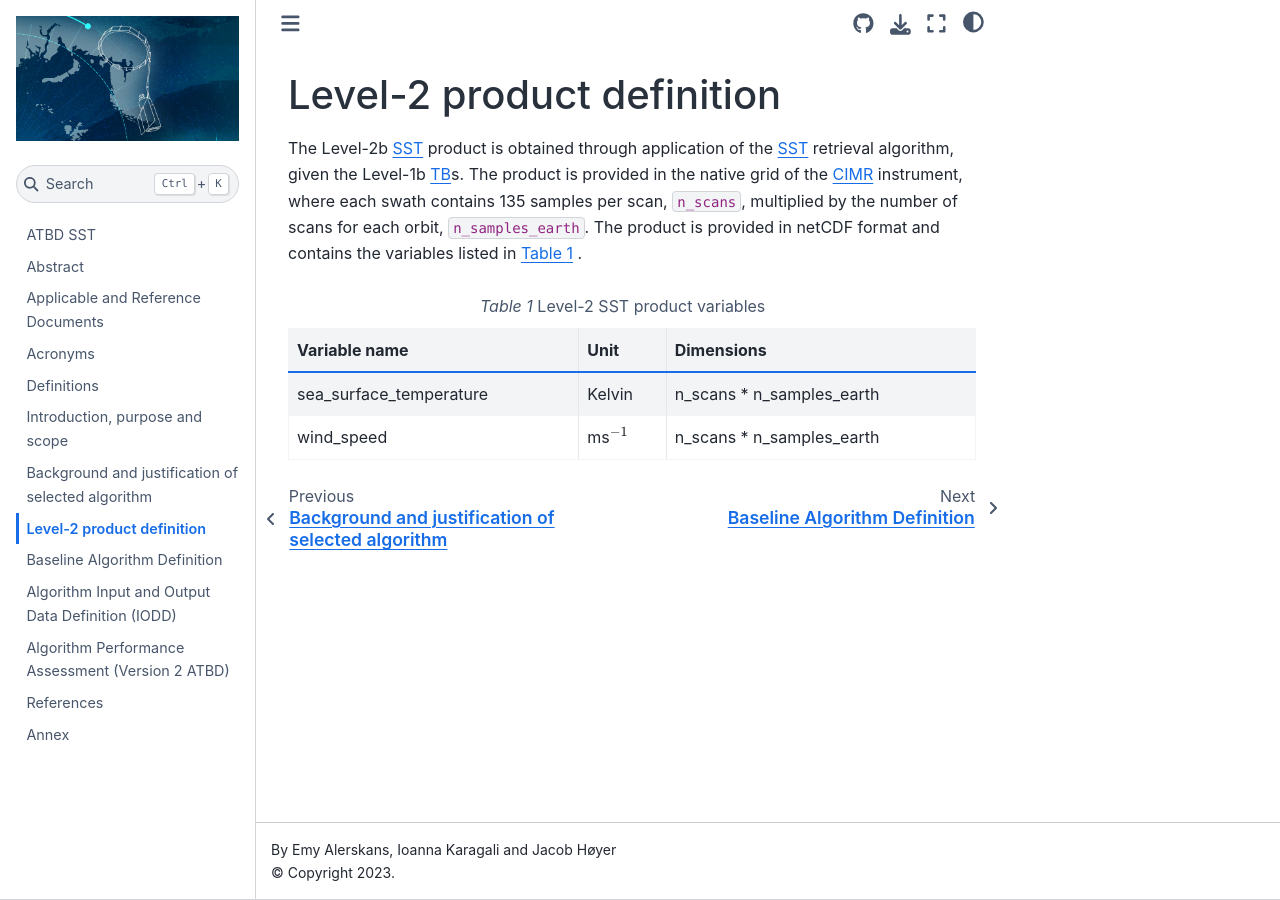
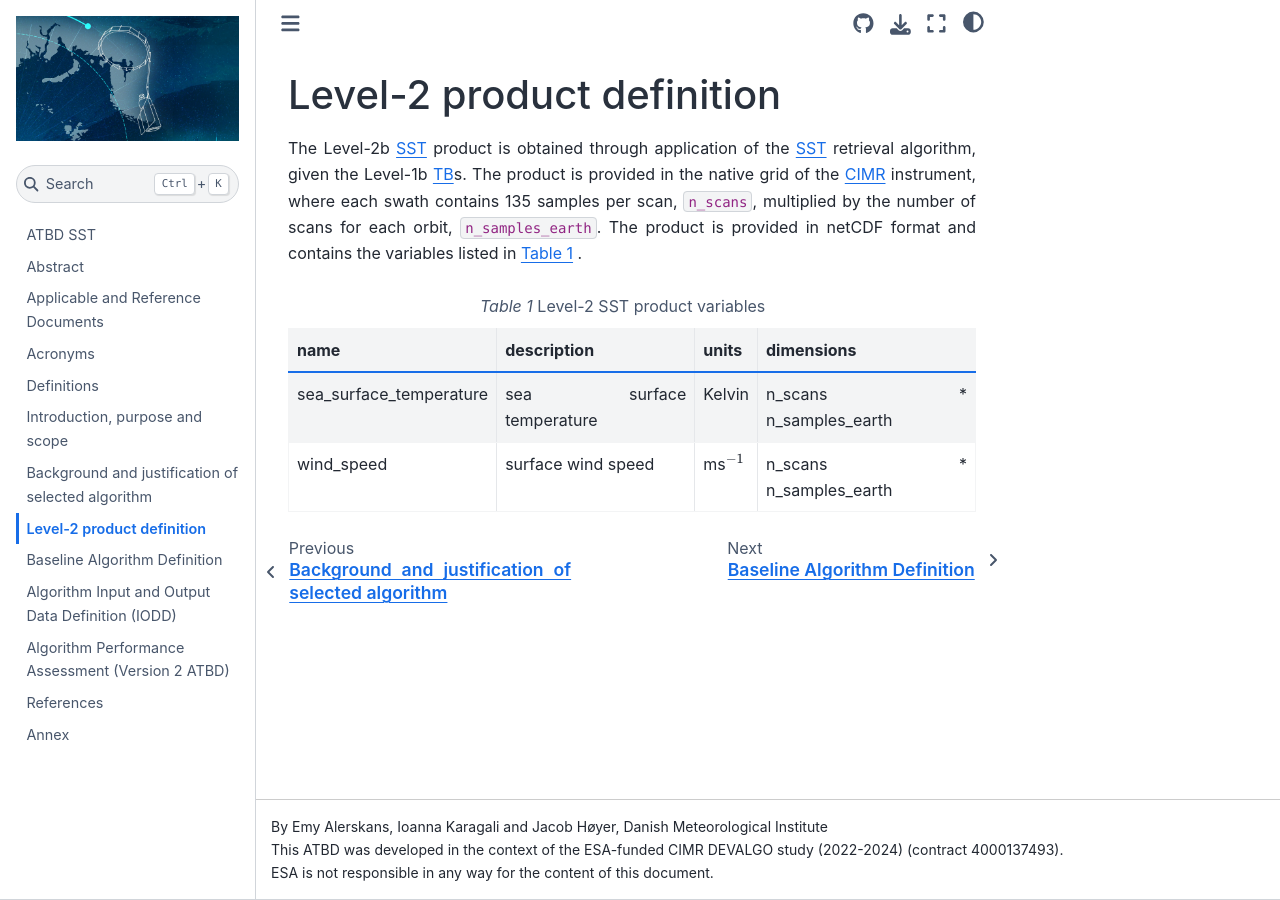
Before and after one commit to CIMR-Algos/SeaSurfaceTemperature_ATBD, a Jupyter Book: the page built from book/L2_product_definition.md, in a window 1280 px wide. Built offline with Jupyter Book 1.0.4 settings and Sphinx 7.4.7 and the Sphinx Book theme 1.1.4, drawn with Linux system fonts in a browser that asks for light colours; pages that are not in the unit, such as notebooks, are missing from menus.

Commit message:
Updates to make the ATDBs more similar
Changes are based on those proposed by Thomas Lavergne for the Sea Ice
Drift ATDB and consists of:
- Justification of the text.
- Update to the footer.
- Update the title of the book and and "v1" to it.
- Addition of "units" and "dimension" columns in the L2 product
definition table.

````diff
--- a/book/L2_product_definition.md
+++ b/book/L2_product_definition.md
@@ -4,8 +4,8 @@ The Level-2b {term}`SST` product is obtained through application of the {term}`S
 ```{table} Level-2 SST product variables
 :name: l2-product-variables
 
-| Variable name | Unit | Dimensions |
-| --- | --- | --- |
-| sea_surface_temperature | Kelvin | n_scans * n_samples_earth |
-| wind_speed | ms$^{-1}$ | n_scans * n_samples_earth |
+| name | description | units | dimensions |
+| --- | --- | --- | --- |
+| sea_surface_temperature | sea surface temperature | Kelvin | n_scans * n_samples_earth |
+| wind_speed | surface wind speed | ms$^{-1}$ | n_scans * n_samples_earth |
 ```
--- a/book/_config.yml
+++ b/book/_config.yml
@@ -1,8 +1,8 @@
 # Book settings
 # Learn more at https://jupyterbook.org/customize/config.html
 
-title: ATBD SST
-author: Emy Alerskans, Ioanna Karagali and Jacob Høyer
+title: CIMR L2 Sea Surface Temperature ATBD v1
+author: Emy Alerskans, Ioanna Karagali and Jacob Høyer, Danish Meteorological Institute
 logo: logo.jpg
 
 # Force re-execution of notebooks on each build.
@@ -23,17 +23,24 @@ bibtex_bibfiles:
 sphinx:
   config:
     bibtex_reference_style: author_year
+    html_show_copyright: false
   extra_extensions:
     - sphinxcontrib.mermaid
 
 # Information about where the book exists on the web
 repository:
   url: https://github.com/CIMR-Algos/ATBD-SST  # Online location of your book
-  path_to_book: docs  # Optional path to your book, relative to the repository root
-  branch: master  # Which branch of the repository should be used when creating links (optional)
+  path_to_book: book  # Optional path to your book, relative to the repository root
+  branch: main  # Which branch of the repository should be used when creating links (optional)
 
 # Add GitHub buttons to your book
 # See https://jupyterbook.org/customize/config.html#add-a-link-to-your-repository
 html:
   use_issues_button: false
   use_repository_button: true
+  extra_footer: |
+    <p>
+    This ATBD was developed in the context of the ESA-funded CIMR DEVALGO study (2022-2024) (contract 4000137493).
+    <br>
+    ESA is not responsible in any way for the content of this document.
+    </p>
--- /dev/null
+++ b/book/_static/styles.css
@@ -0,0 +1,3 @@
+p {
+    text-align: justify;
+}
````
